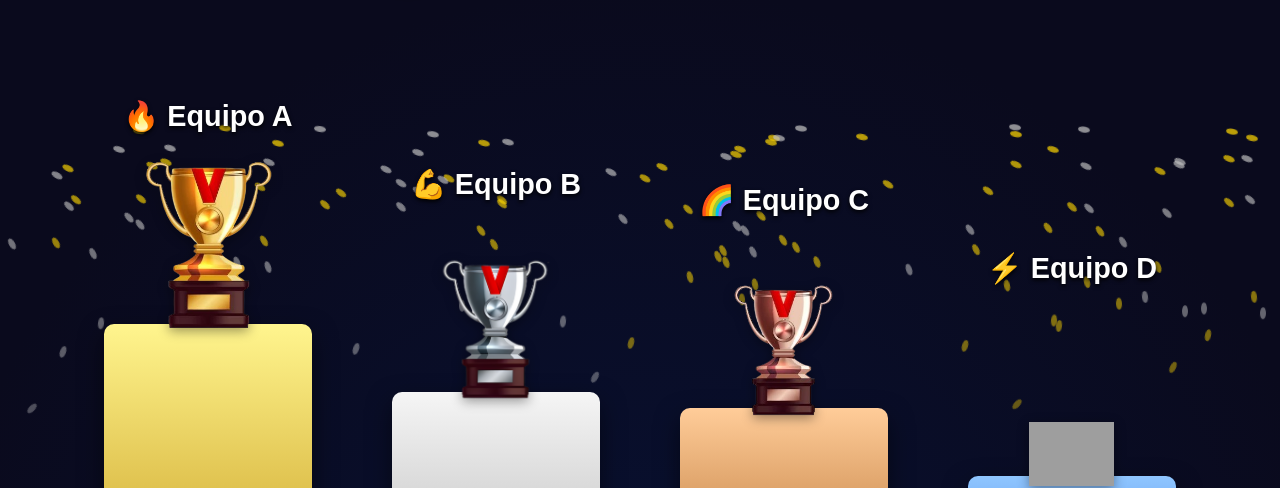
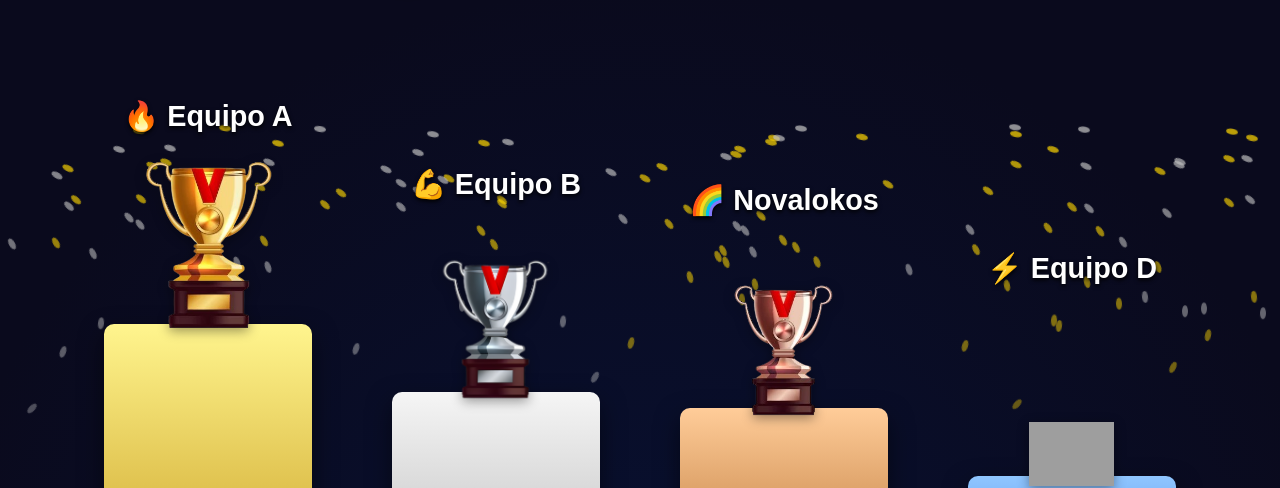
Before and after one commit to GRUPO-DOCENTE-PERU/olimpiadas-gdp, a plain HTML site: page index.html in a window 1280 px wide. Shown: the part 96-584 px from the top of the page. Drawn offline with Linux system fonts and the light colour scheme; grey boxes are pictures that could not be loaded.

Commit message:
Update index.html

```diff
--- a/index.html
+++ b/index.html
@@ -196,7 +196,7 @@
     const equipos = [
       { nombre: "🔥 Equipo A", puntos: 100, color: "oro" },
       { nombre: "💪 Equipo B", puntos: 82, color: "plata" },
-      { nombre: "🌈 Equipo C", puntos: 78, color: "bronce" },
+      { nombre: "🌈 Novalokos", puntos: 78, color: "bronce" },
       { nombre: "⚡ Equipo D", puntos: 60, color: "azul" }
     ];
 
```
